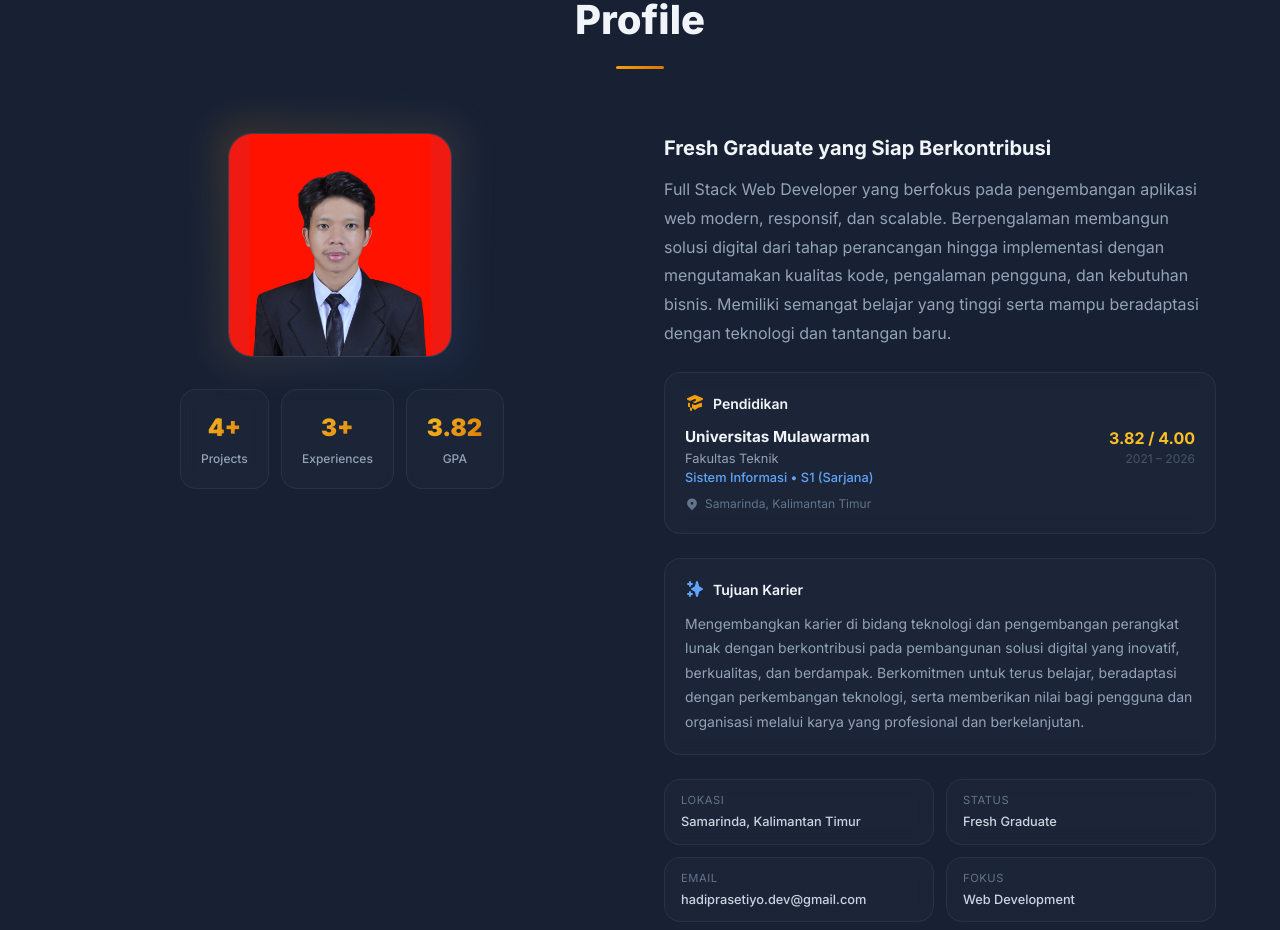
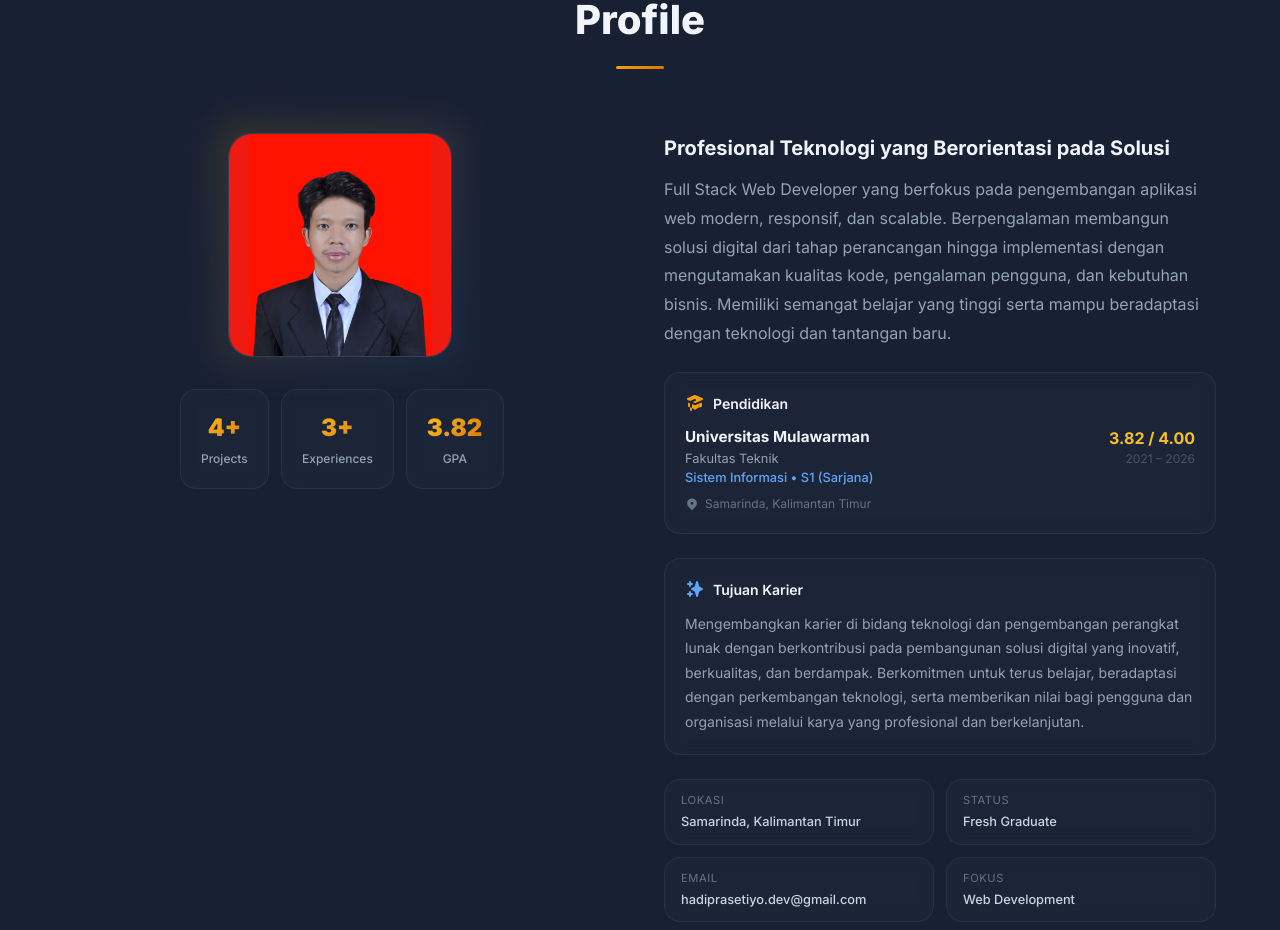
Before and after one commit to hadiprasetiyo/portfolio-v2, a React (Vite) app: page / in a window 1280 px wide. Shown: the part 920-1850 px from the top of the page. Built offline with nearby package versions, Linux system fonts and the light colour scheme.

Commit message:
docs: update profile section heading

```diff
--- a/src/sections/About.jsx
+++ b/src/sections/About.jsx
@@ -95,7 +95,7 @@ const About = () => {
           <motion.div variants={fadeInRight} style={{ display: 'flex', flexDirection: 'column', gap: '1.5rem' }}>
             <div>
               <h3 style={{ fontSize: '1.25rem', fontWeight: 700, color: 'var(--th-text)', marginBottom: '0.75rem' }}>
-                Fresh Graduate yang Siap Berkontribusi
+                Profesional Teknologi yang Berorientasi pada Solusi
               </h3>
               <p style={{ color: 'var(--th-text-muted)', lineHeight: 1.8 }}>
                 {personalInfo.shortBio}
```
